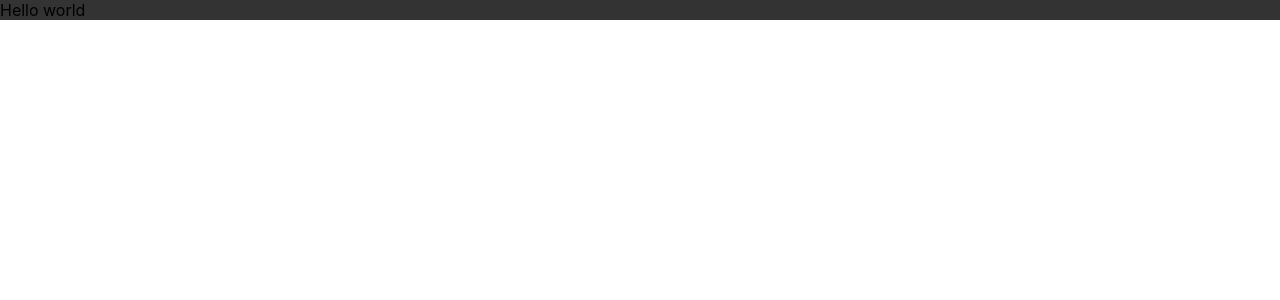
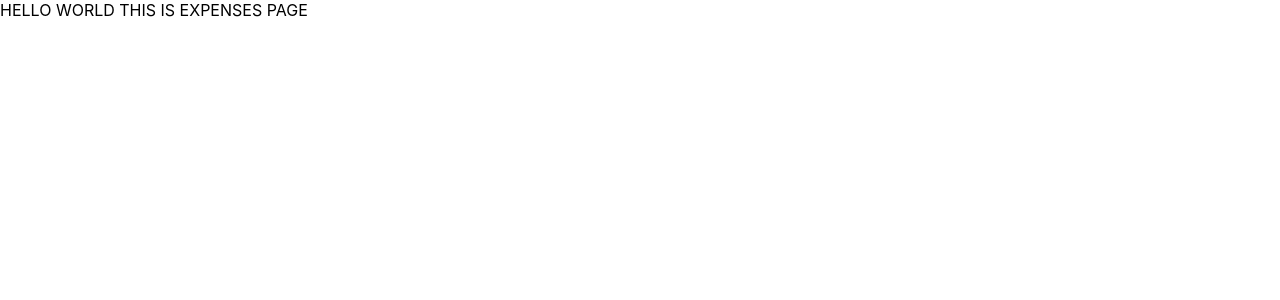
Before and after one commit to hyperx66/TT5_Group3, a React (Create React App) app in the folder FrontEnd/client/: page /expenses in a window 1280 px wide. Shown: the top 300 px of the page. Built offline with nearby package versions, Linux system fonts and the light colour scheme.

Commit message:
creating routes

```diff
--- a/FrontEnd/client/package.json
+++ b/FrontEnd/client/package.json
@@ -8,6 +8,7 @@
     "@testing-library/user-event": "^13.5.0",
     "react": "^18.1.0",
     "react-dom": "^18.1.0",
+    "react-router-dom": "^6.3.0",
     "react-scripts": "5.0.1",
     "web-vitals": "^2.1.4"
   },
--- a/FrontEnd/client/src/App.js
+++ b/FrontEnd/client/src/App.js
@@ -1,7 +1,15 @@
+import { Route, Routes } from "react-router-dom";
 import "./App.css";
+import ExpensesPage from "./Pages/Expenses";
 
 function App() {
-  return <div className="App">Hello world</div>;
+  return (
+    <div>
+      <Routes>
+        <Route path="/expenses" element={<ExpensesPage />} />
+      </Routes>
+    </div>
+  );
 }
 
 export default App;
--- a/FrontEnd/client/src/Pages/Expenses.js
+++ b/FrontEnd/client/src/Pages/Expenses.js
@@ -0,0 +1,5 @@
+function ExpensesPage() {
+  return <div>HELLO WORLD THIS IS EXPENSES PAGE</div>;
+}
+
+export default ExpensesPage;
--- /dev/null
+++ b/FrontEnd/client/src/components/Card.module.css
@@ -0,0 +1,5 @@
+.card {
+  background-color: white;
+  border-radius: 6px;
+  box-shadow: 0 2px 8px rgba(0, 0, 0, 0.2);
+}
--- a/FrontEnd/client/src/index.js
+++ b/FrontEnd/client/src/index.js
@@ -2,11 +2,14 @@ import React from "react";
 import ReactDOM from "react-dom/client";
 import "./index.css";
 import App from "./App";
+import { BrowserRouter } from "react-router-dom";
 
 const root = ReactDOM.createRoot(document.getElementById("root"));
 root.render(
   <React.StrictMode>
-    <App />
+    <BrowserRouter>
+      <App />
+    </BrowserRouter>
   </React.StrictMode>
 );
 
```
Also changed, not shown: FrontEnd/client/src/components/Card.js (added, +7 -0 lines), 1 other file (tests, documents, lock files or other folders).
